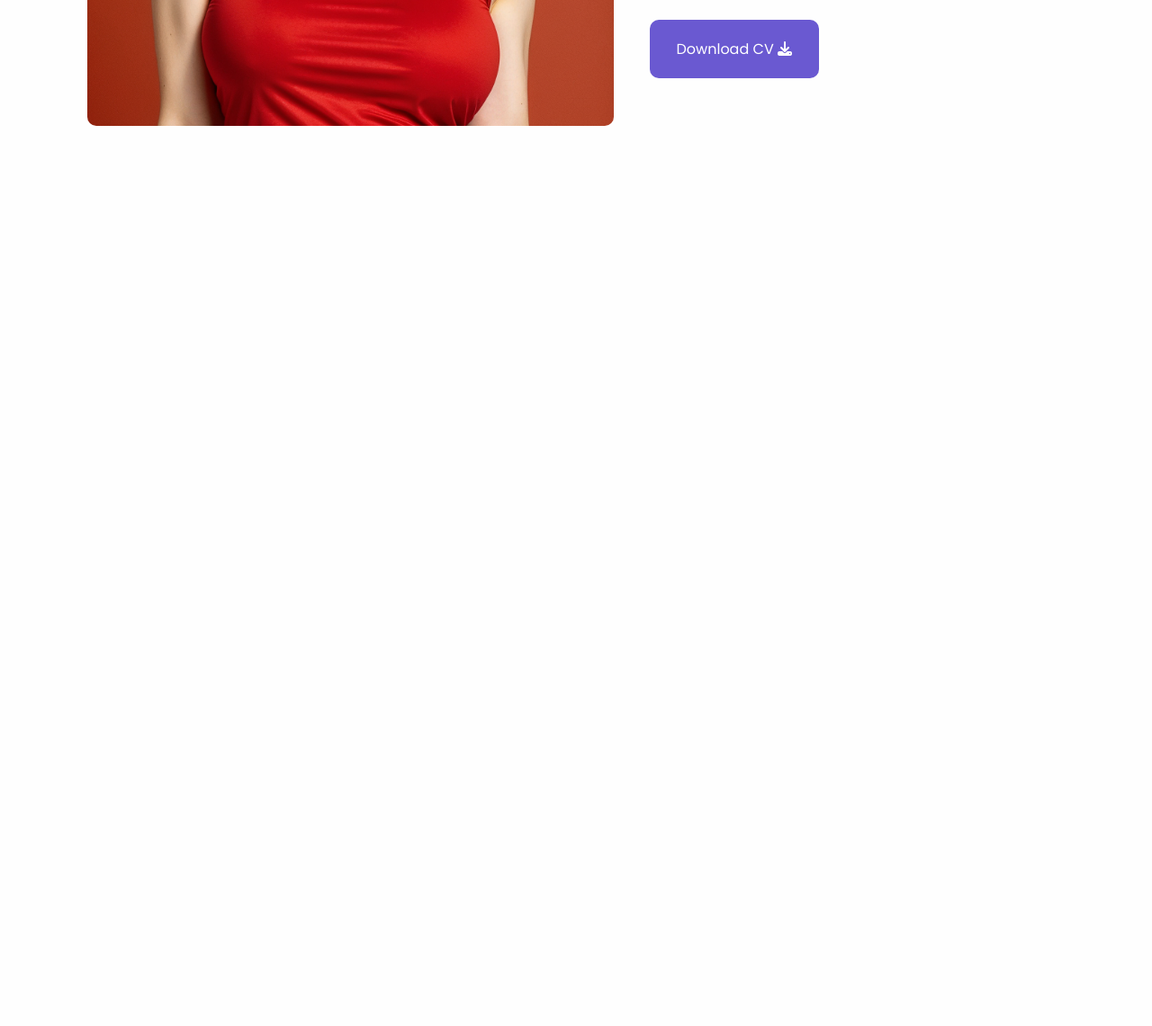
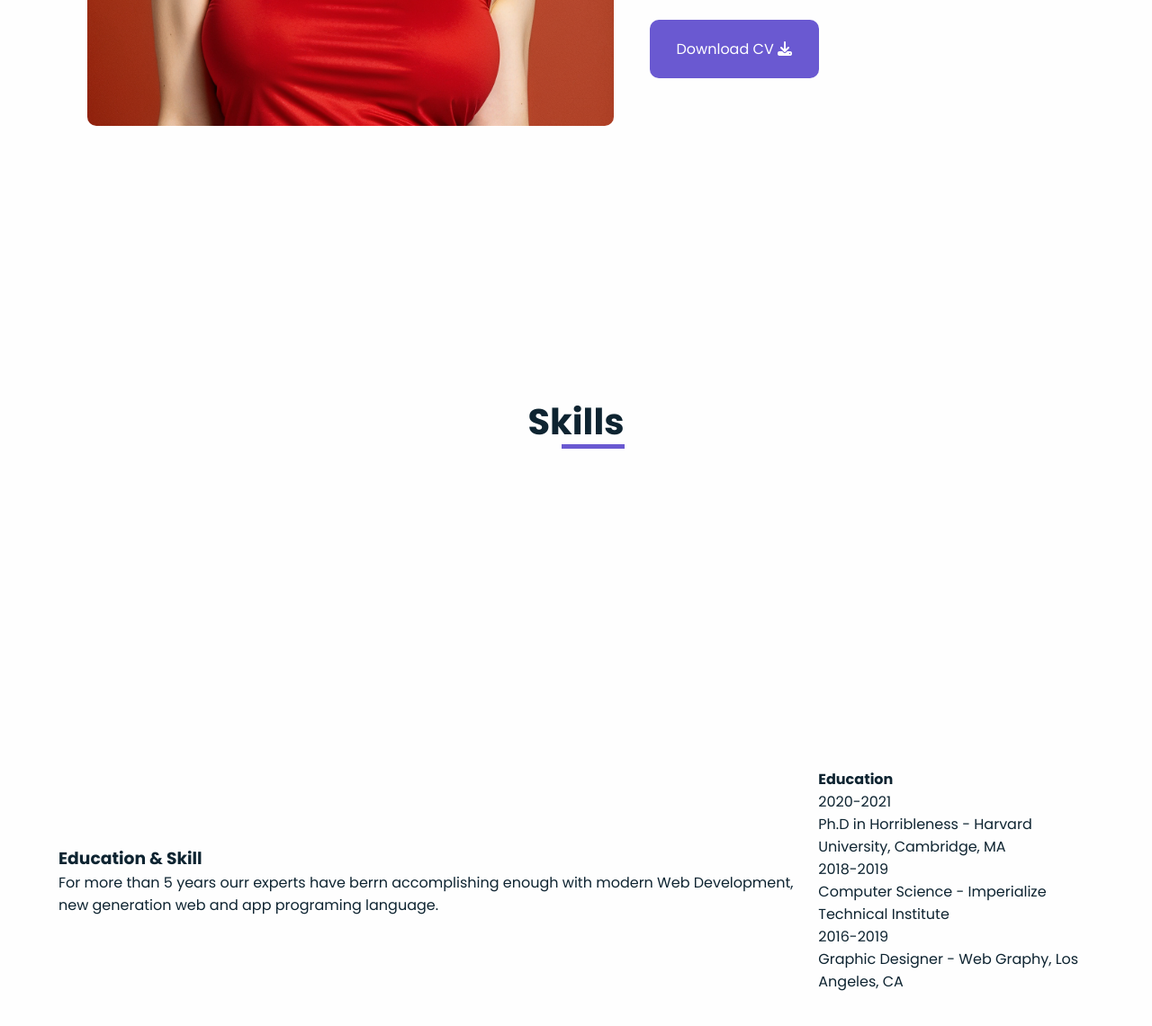
Before and after one commit to Savant-Syntax/Responsive-Portfolio, a plain HTML site: page index.html in a window 1280 px wide. Shown: the part 1702-2843 px from the top of the page at 90% size. Before the commit the page ends 1985 px from the top, so only its background shows below. Drawn offline with Linux system fonts and the light colour scheme.

Commit message:
skill section is added in html file

```diff
--- a/index.html
+++ b/index.html
@@ -55,7 +55,7 @@
       ></a>
     </section>
     <!--=====About section=====-->
-    <section class="about section id="about">
+    <section class="about section" id="about">
       <div class="container flex-center">
         <h1 class="section-title-01">About Me</h1>
         <h2 class="section-title-02">About Me</h2>
@@ -88,6 +88,38 @@
         </div>
       </div>
     </section>
+    <!--=====Skills section=====-->
+    <section class="skills section" id="skills">
+      <div class="container flex-center">
+        <h1 class="section-title-01">Skills</h1>
+        <h2 class="section-title-02">Skills</h2>
+        <div class="content">
+          <div class="skill-description">
+            <h3>Education & Skill</h3>
+            <p>For more than 5 years ourr experts have berrn accomplishing enough with modern Web Development, new generation web and app programing language.</p>
+          </div>
+          <div class="skills-info education-all">
+            <div class="education">
+              <h4><label>Education</label></h4>
+              <ul class="edu-list">
+                <li class="item">
+                  <span class="year">2020-2021</span>
+                  <p><span>Ph.D in Horribleness</span> - Harvard University, Cambridge, MA</p>
+                </li>
+                <li class="item">
+                  <span class="year">2018-2019</span>
+                  <p><span>Computer Science</span> - Imperialize Technical Institute</p>
+                </li>
+                <li class="item">
+                  <span class="year">2016-2019</span>
+                  <p><span>Graphic Designer</span> - Web Graphy, Los Angeles, CA</p>
+                </li>
+              </ul>
+            </div>
+          </div>
+        </div>
+      </div>
+    </section>
     <script src="app.js"></script>
   </body>
 </html>
```
